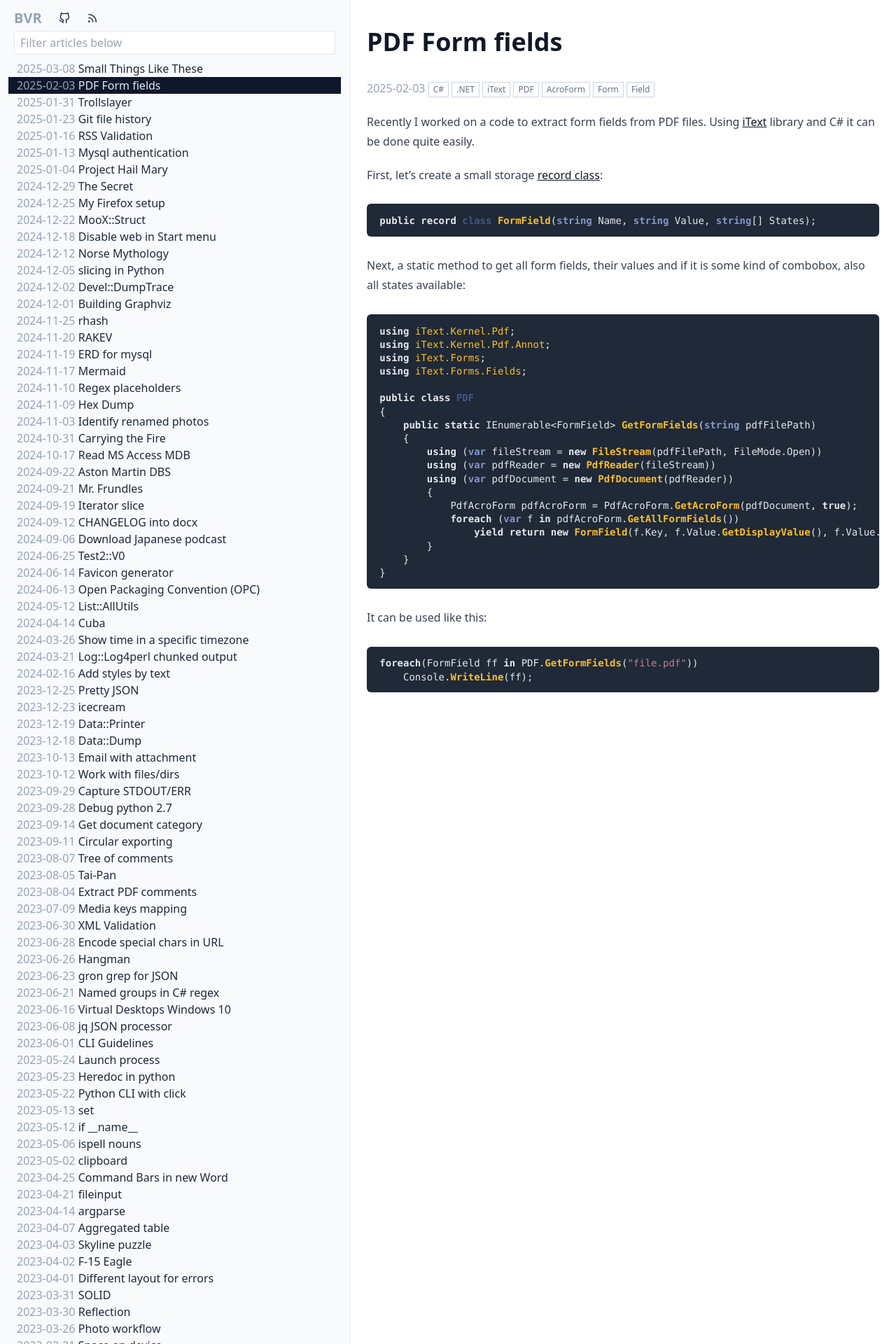
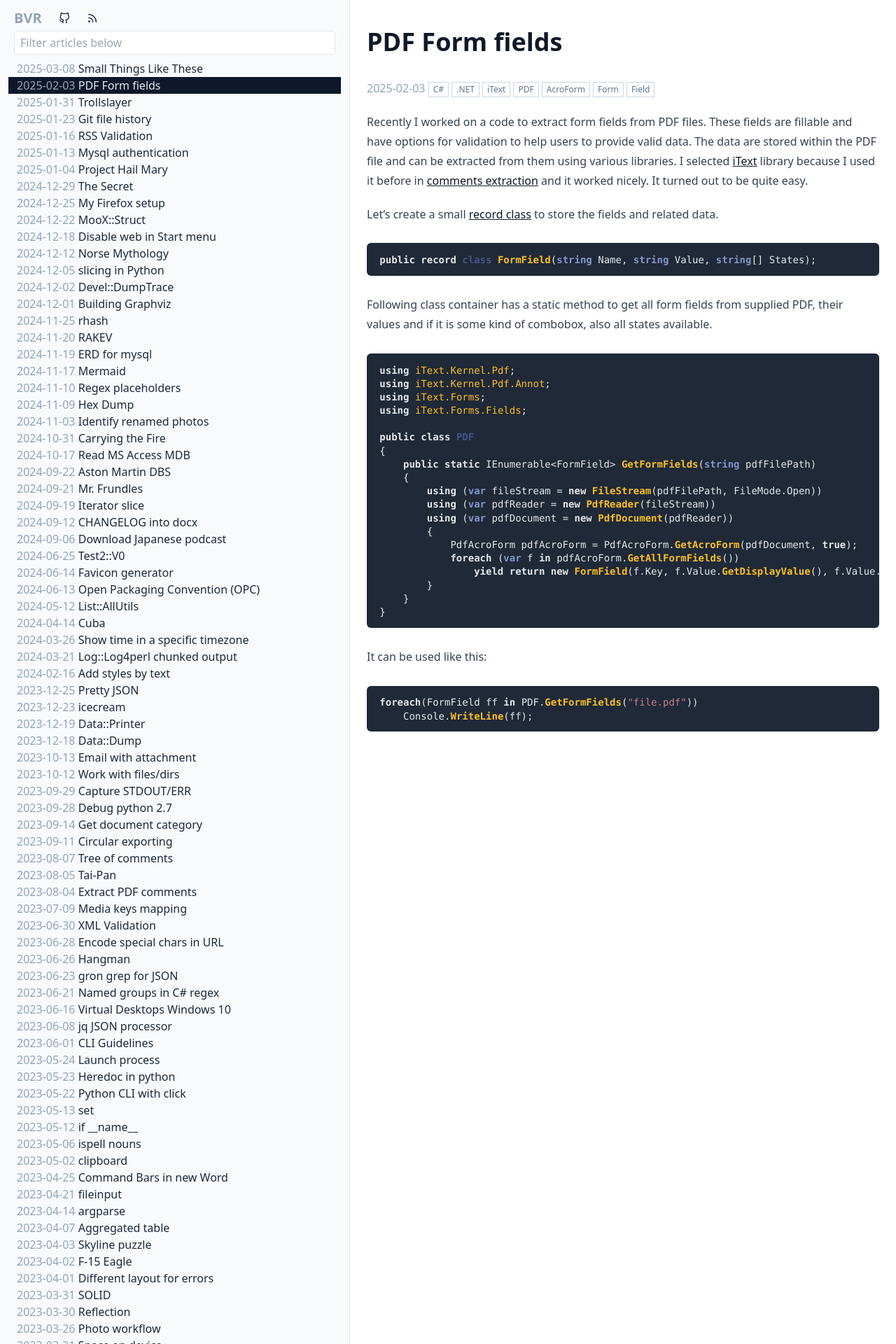
Before and after one commit to bvr/bvr.github.io, a Jekyll site: the page built from _posts/2025-02-03-pdf-form-fields.md, in a window 1280 px wide. Shown: the top 1920 px of the page at 70% size. Built offline with Jekyll 4.4.1, drawn with Linux system fonts in a browser that asks for light colours.

Commit message:
Proofreading

````diff
--- a/_posts/2025-02-03-pdf-form-fields.md
+++ b/_posts/2025-02-03-pdf-form-fields.md
@@ -11,15 +11,15 @@ tags:
   - Form
   - Field
 ---
-Recently I worked on a code to extract form fields from PDF files. Using [iText][1] library and C# it can be done quite easily.
+Recently I worked on a code to extract form fields from PDF files. These fields are fillable and have options for validation to help users to provide valid data. The data are stored within the PDF file and can be extracted from them using various libraries. I selected [iText][1] library because I used it before in [comments extraction]({% post_url 2023-08-04-pdf-extract-comments %}) and it worked nicely. It turned out to be quite easy.
 
-First, let's create a small storage [record class]({% post_url 2023-02-03-records %}):
+Let's create a small [record class]({% post_url 2023-02-03-records %}) to store the fields and related data.
 
 ```c#
 public record class FormField(string Name, string Value, string[] States);
 ```
 
-Next, a static method to get all form fields, their values and if it is some kind of combobox, also all states available:
+Following class container has a static method to get all form fields from supplied PDF, their values and if it is some kind of combobox, also all states available.
 
 ```c#
 using iText.Kernel.Pdf;
````
